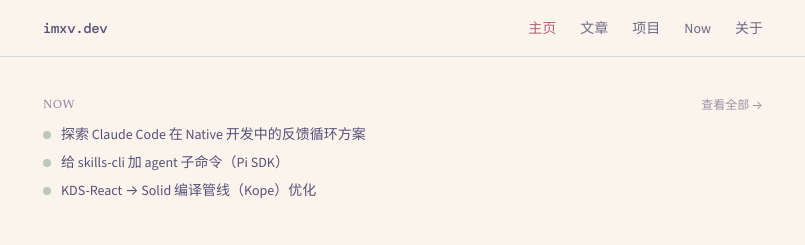
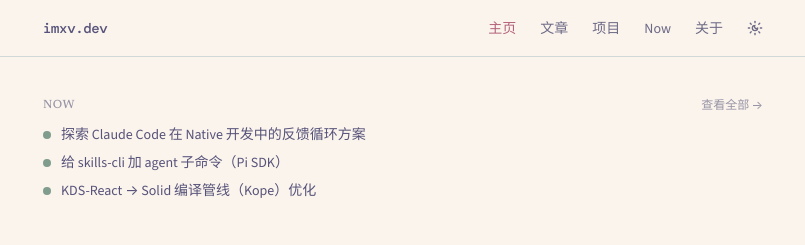
Before and after one commit to imxv/imxv-dev, an Astro site: page / in a window 1280 px wide. Shown: the top 245 px of the page, without its empty margins (237-1042 px from the left). Built offline with nearby package versions, Linux system fonts and the light colour scheme; Astro itself is replaced by a stand-in of ours; a web font is replaced by a local one.

Commit message:
feat: add dark mode with Rosé Pine theme and animated toggle
- Add Rosé Pine dark color scheme via CSS variables on html.dark
- Add theme detection script (localStorage + prefers-color-scheme)
- Add animated SunMoon toggle icon using lucide-animated/motion
- Override all prose typography variables for consistent dark mode
- Remove prose-neutral preset to avoid fixed color conflicts

```diff
--- a/package.json
+++ b/package.json
@@ -21,6 +21,7 @@
     "@types/react": "^19.2.14",
     "@types/react-dom": "^19.2.3",
     "astro": "^6.0.7",
+    "motion": "^12.38.0",
     "react": "^19.2.4",
     "react-dom": "^19.2.4",
     "tailwindcss": "^4.2.2"
--- a/src/components/BaseHead.astro
+++ b/src/components/BaseHead.astro
@@ -51,3 +51,13 @@
 
 <!-- Favicon -->
 <link rel="icon" type="image/svg+xml" href="/favicon.svg" />
+
+<!-- Theme: apply dark class before paint to prevent FOUC -->
+<script is:inline>
+  (function() {
+    var theme = localStorage.getItem('theme');
+    if (theme === 'dark' || (!theme && window.matchMedia('(prefers-color-scheme: dark)').matches)) {
+      document.documentElement.classList.add('dark');
+    }
+  })();
+</script>
--- a/src/components/Header.astro
+++ b/src/components/Header.astro
@@ -1,5 +1,6 @@
 ---
 import { SITE } from '../data/site';
+import ThemeToggle from './ThemeToggle';
 
 const pathname = Astro.url.pathname;
 ---
@@ -38,6 +39,9 @@
           </a>
         </li>
       ))}
+      <li>
+        <ThemeToggle client:load />
+      </li>
     </ul>
   </nav>
 </header>
--- /dev/null
+++ b/src/components/ThemeToggle.tsx
@@ -0,0 +1,26 @@
+import { useCallback } from "react";
+import { SunMoonIcon } from "./ui/sun-moon";
+
+export default function ThemeToggle() {
+  const toggle = useCallback(() => {
+    const html = document.documentElement;
+    html.classList.add("theme-transition");
+    html.classList.toggle("dark");
+
+    const isDark = html.classList.contains("dark");
+    localStorage.setItem("theme", isDark ? "dark" : "light");
+
+    setTimeout(() => html.classList.remove("theme-transition"), 300);
+  }, []);
+
+  return (
+    <button
+      type="button"
+      onClick={toggle}
+      className="flex items-center text-text-secondary hover:text-text-primary transition-colors cursor-pointer"
+      aria-label="切换主题"
+    >
+      <SunMoonIcon size={16} className="flex items-center" />
+    </button>
+  );
+}
--- /dev/null
+++ b/src/components/ui/sun-moon.tsx
@@ -0,0 +1,133 @@
+import type { Variants } from "motion/react";
+import { motion, useAnimation } from "motion/react";
+import type { HTMLAttributes } from "react";
+import { forwardRef, useCallback, useImperativeHandle, useRef } from "react";
+
+export interface SunMoonIconHandle {
+  startAnimation: () => void;
+  stopAnimation: () => void;
+}
+
+interface SunMoonIconProps extends HTMLAttributes<HTMLDivElement> {
+  size?: number;
+}
+
+const SUN_VARIANTS: Variants = {
+  normal: {
+    rotate: 0,
+  },
+  animate: {
+    rotate: [0, -5, 5, -2, 2, 0],
+    transition: {
+      duration: 1.5,
+      ease: "easeInOut",
+    },
+  },
+};
+
+const MOON_VARIANTS: Variants = {
+  normal: { opacity: 1 },
+  animate: (i: number) => ({
+    opacity: [0, 1],
+    transition: { delay: i * 0.1, duration: 0.3 },
+  }),
+};
+
+const SunMoonIcon = forwardRef<SunMoonIconHandle, SunMoonIconProps>(
+  ({ onMouseEnter, onMouseLeave, className, size = 28, ...props }, ref) => {
+    const sunControls = useAnimation();
+    const moonControls = useAnimation();
+    const isControlledRef = useRef(false);
+
+    useImperativeHandle(ref, () => {
+      isControlledRef.current = true;
+
+      return {
+        startAnimation: () => {
+          sunControls.start("animate");
+          moonControls.start("animate");
+        },
+        stopAnimation: () => {
+          sunControls.start("normal");
+          moonControls.start("normal");
+        },
+      };
+    });
+
+    const handleMouseEnter = useCallback(
+      (e: React.MouseEvent<HTMLDivElement>) => {
+        if (isControlledRef.current) {
+          onMouseEnter?.(e);
+        } else {
+          sunControls.start("animate");
+          moonControls.start("animate");
+        }
+      },
+      [sunControls, moonControls, onMouseEnter]
+    );
+
+    const handleMouseLeave = useCallback(
+      (e: React.MouseEvent<HTMLDivElement>) => {
+        if (isControlledRef.current) {
+          onMouseLeave?.(e);
+        } else {
+          sunControls.start("normal");
+          moonControls.start("normal");
+        }
+      },
+      [sunControls, moonControls, onMouseLeave]
+    );
+
+    return (
+      <div
+        className={className}
+        onMouseEnter={handleMouseEnter}
+        onMouseLeave={handleMouseLeave}
+        {...props}
+      >
+        <svg
+          fill="none"
+          height={size}
+          stroke="currentColor"
+          strokeLinecap="round"
+          strokeLinejoin="round"
+          strokeWidth="2"
+          viewBox="0 0 24 24"
+          width={size}
+          xmlns="http://www.w3.org/2000/svg"
+        >
+          <motion.g
+            animate={sunControls}
+            initial="normal"
+            variants={SUN_VARIANTS}
+          >
+            <path d="M12 8a2.83 2.83 0 0 0 4 4 4 4 0 1 1-4-4" />
+          </motion.g>
+          {[
+            "M12 2v2",
+            "M12 20v2",
+            "m4.9 4.9 1.4 1.4",
+            "m17.7 17.7 1.4 1.4",
+            "M2 12h2",
+            "M20 12h2",
+            "m6.3 17.7-1.4 1.4",
+            "m19.1 4.9-1.4 1.4",
+          ].map((d, index) => (
+            <motion.path
+              animate={moonControls}
+              custom={index + 1}
+              d={d}
+              initial="normal"
+              key={d}
+              variants={MOON_VARIANTS}
+            />
+          ))}
+        </svg>
+      </div>
+    );
+  }
+);
+
+SunMoonIcon.displayName = "SunMoonIcon";
+
+export { SunMoonIcon };
--- a/src/layouts/PostLayout.astro
+++ b/src/layouts/PostLayout.astro
@@ -63,7 +63,7 @@
             </div>
           )}
 
-          <div class="prose prose-neutral">
+          <div class="prose">
             <slot />
           </div>
         </article>
--- a/src/pages/about.astro
+++ b/src/pages/about.astro
@@ -4,7 +4,7 @@
 ---
 
 <PageLayout title="关于" description="关于 Imxv 和这个博客。">
-  <div class="prose prose-neutral">
+  <div class="prose">
     <p>
       移动端开发者，当前专注于跨平台方案和 AI Agent 工具链。在快手从事大前端开发工作。
     </p>
--- a/src/styles/global.css
+++ b/src/styles/global.css
@@ -1,5 +1,8 @@
 @import "tailwindcss";
 @plugin "@tailwindcss/typography";
+
+/* Use class-based dark mode instead of media query */
+@custom-variant dark (&:where(.dark, .dark *));
 
 @theme {
   /* Base — Rosé Pine Dawn */
@@ -34,12 +37,45 @@
   --font-mono: 'DM Mono', 'Fira Code', monospace;
 }
 
+/* Dark mode — Rosé Pine */
+html.dark {
+  color-scheme: dark;
+  --color-bg: #191724;
+  --color-bg-subtle: #1f1d2e;
+  --color-text-primary: #e0def4;
+  --color-text-secondary: #908caa;
+  --color-text-tertiary: #6e6a86;
+
+  --color-accent: #eb6f92;
+  --color-accent-soft: #ebbcba;
+  --color-accent-bg: #26233a;
+
+  --color-border: #26233a;
+  --color-border-light: #2a2740;
+
+  --color-code-bg: #1f1d2e;
+  --color-code-text: #e0def4;
+
+  --color-tag-blue: #31748f;
+  --color-tag-green: #9ccfd8;
+  --color-tag-purple: #c4a7e7;
+  --color-tag-orange: #f6c177;
+}
+
 /* Base styles */
 html {
   background-color: var(--color-bg);
   color: var(--color-text-primary);
   font-family: var(--font-body);
   scroll-behavior: smooth;
+}
+
+/* Smooth theme transition */
+html.theme-transition,
+html.theme-transition *,
+html.theme-transition *::before,
+html.theme-transition *::after {
+  transition: background-color 0.3s ease, color 0.3s ease, border-color 0.3s ease, box-shadow 0.3s ease !important;
 }
 
 body {
@@ -71,11 +107,21 @@
 .prose {
   --tw-prose-body: var(--color-text-primary);
   --tw-prose-headings: var(--color-text-primary);
+  --tw-prose-bold: var(--color-text-primary);
   --tw-prose-links: var(--color-accent);
   --tw-prose-code: var(--color-text-primary);
+  --tw-prose-counters: var(--color-text-secondary);
+  --tw-prose-bullets: var(--color-text-tertiary);
   --tw-prose-hr: var(--color-border);
   --tw-prose-quotes: var(--color-text-secondary);
   --tw-prose-quote-borders: var(--color-accent-soft);
+  --tw-prose-captions: var(--color-text-tertiary);
+  --tw-prose-kbd: var(--color-text-primary);
+  --tw-prose-kbd-shadows: 0 0 0;
+  --tw-prose-th-borders: var(--color-border);
+  --tw-prose-td-borders: var(--color-border-light);
+  --tw-prose-pre-bg: var(--color-code-bg);
+  --tw-prose-pre-code: var(--color-code-text);
   max-width: 72ch;
 }
 
```
Also changed, not shown: pnpm-lock.yaml.
